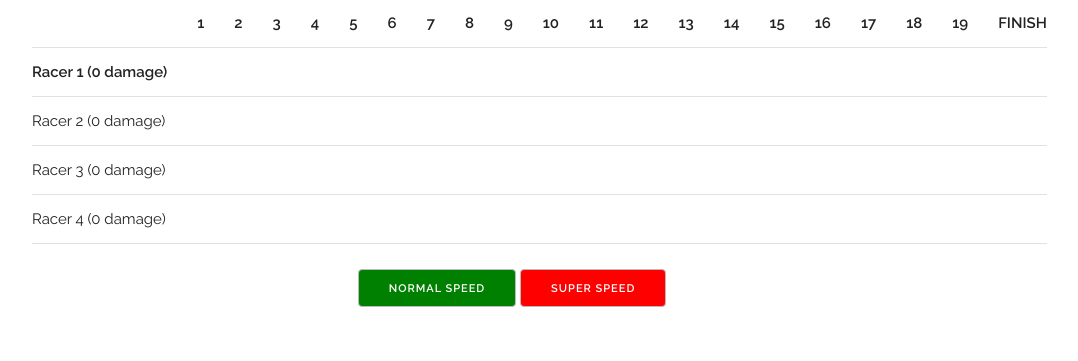
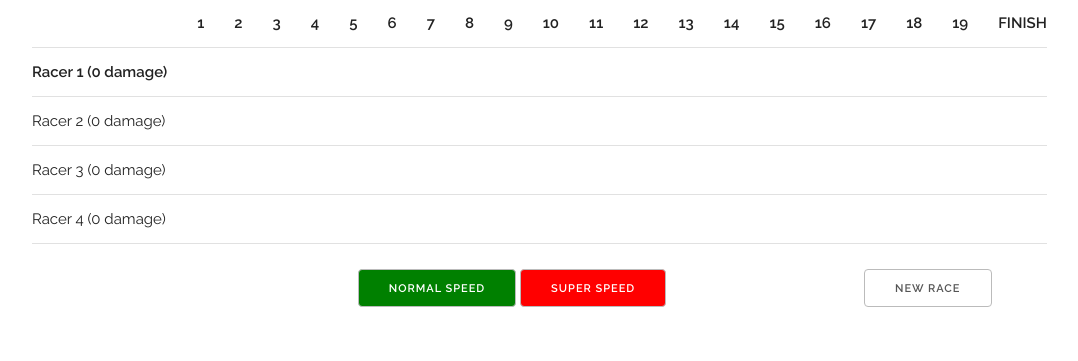
Before and after one commit to ealden/emersons-game-spring, a Spring Boot app: page / in a window 1280 px wide. Shown: the part 131-492 px from the top of the page, without its empty margins (128-1206 px from the left). Run offline with Spring Boot 4, Linux system fonts and the light colour scheme; data comes from the database, SQL or seed files in the repository.

Commit message:
New Game button

```diff
--- a/src/main/resources/static/css/style.css
+++ b/src/main/resources/static/css/style.css
@@ -19,3 +19,7 @@ button.super-speed {
 .centered {
   text-align: center;
 }
+
+.right-aligned {
+  text-align: right;
+}
--- a/src/main/resources/static/index.html
+++ b/src/main/resources/static/index.html
@@ -44,9 +44,15 @@
       </table>
 
       <div class="row" v-if="ready">
-        <div class="column centered">
-          <button id="roll-normal-speed" @click="rollNormalSpeed" class="normal-speed">Normal Speed</button>
-          <button id="roll-super-speed" @click="rollSuperSpeed" class="super-speed">SUPER SPEED</button>
+        <div class="two columns">&nbsp;</div>
+        <div class="eight columns centered">
+          <div>
+            <button id="roll-normal-speed" @click="rollNormalSpeed" class="normal-speed">Normal Speed</button>
+            <button id="roll-super-speed" @click="rollSuperSpeed" class="super-speed">SUPER SPEED</button>
+          </div>
+        </div>
+        <div class="two columns">
+          <button id="new-race">New Race</button>
         </div>
       </div>
 
```
